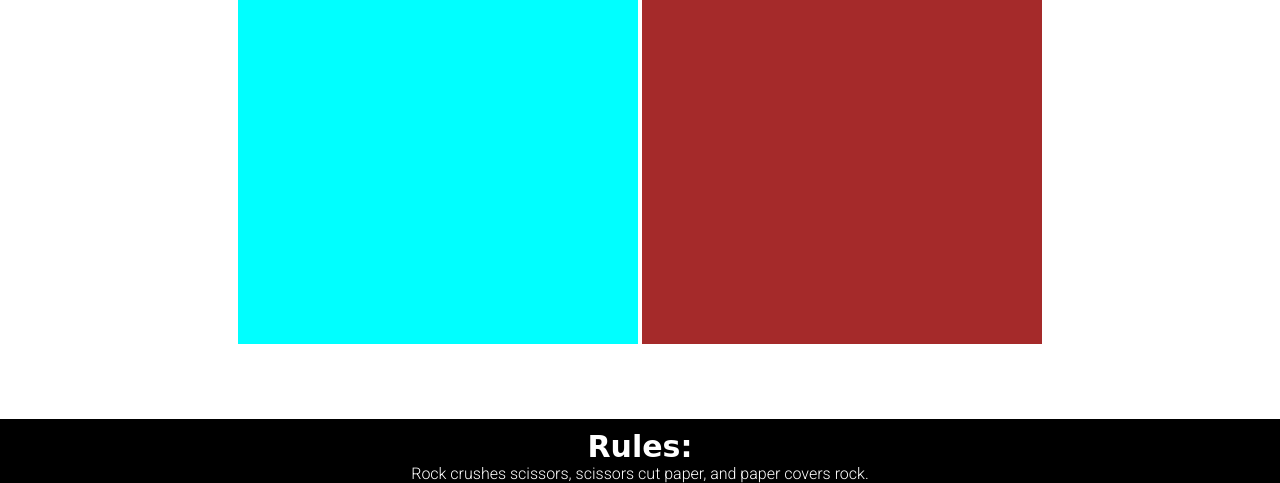
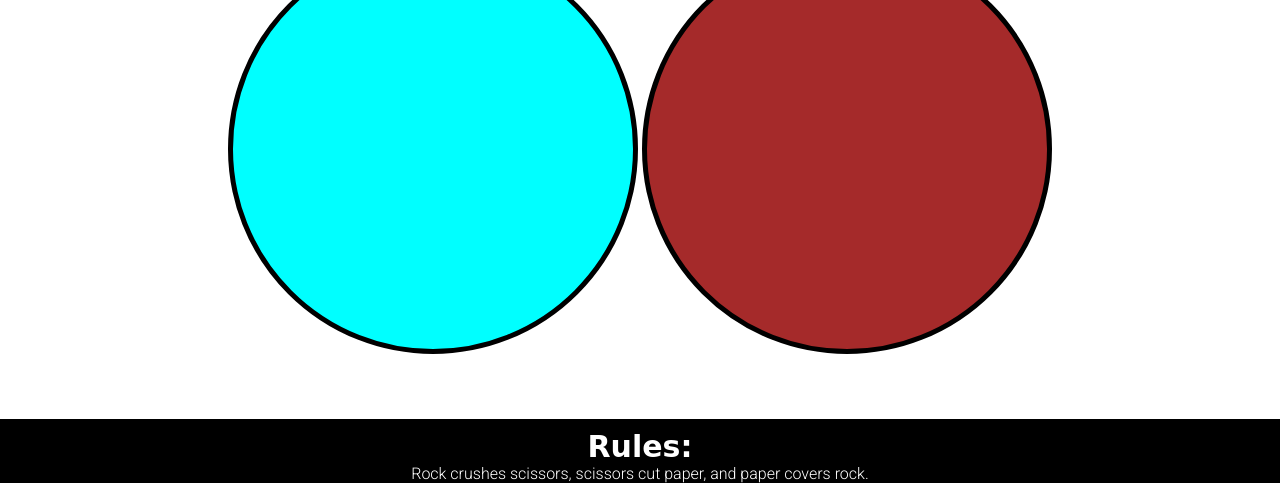
Before and after one commit to LucaNoah/rock-paper-scissors, a plain HTML site: page index.html in a window 1280 px wide. Shown: the part 317-800 px from the top of the page. Drawn offline with Linux system fonts and the light colour scheme; a web font is replaced by a local one.

Commit message:
style game section

```diff
--- a/assets/css/style.css
+++ b/assets/css/style.css
@@ -1,6 +1,7 @@
 /*google fonts*/
 @import url('https://fonts.googleapis.com/css2?family=Grape+Nuts&family=Roboto:wght@300&display=swap');
 
+/*main setup*/
 * {
   margin: 0;
   padding: 0;
@@ -65,6 +66,8 @@ h1 {
   display: inline-block;
   vertical-align: top;
   text-align: center;
+  border: 5px solid;
+  border-radius: 50%;
 }
 
 #player2-outer {
@@ -74,6 +77,8 @@ h1 {
   display: inline-block;
   vertical-align: top;
   text-align: center;
+  border: 5px solid;
+  border-radius: 50%;
 }
 
 #player1, #player2 {
```
